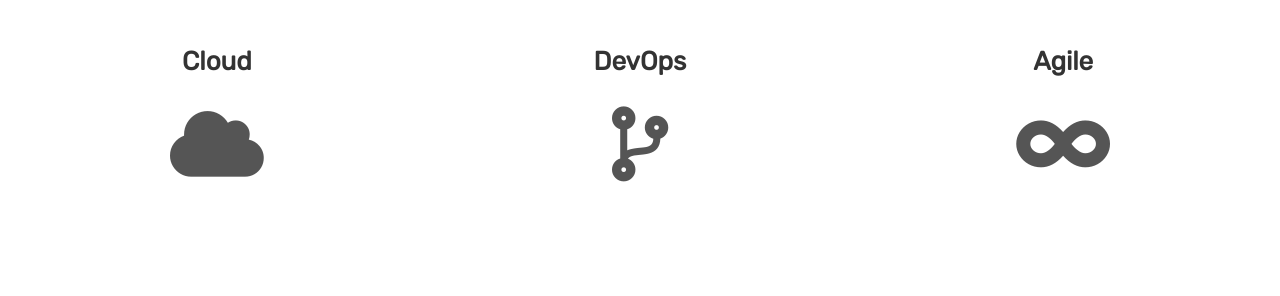
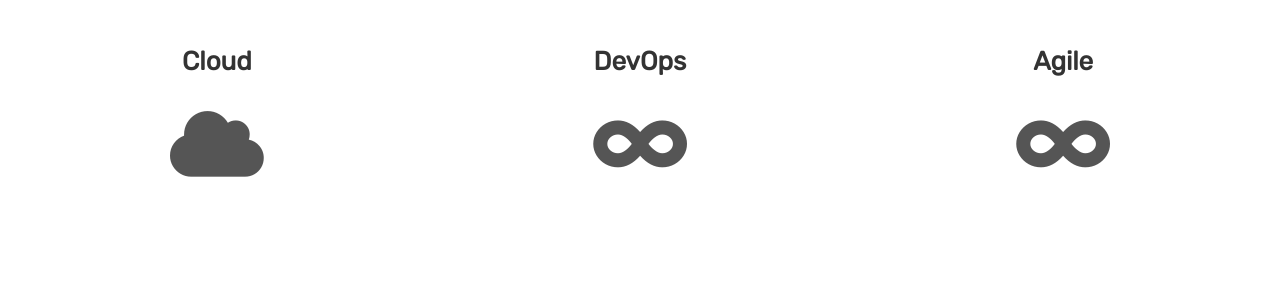
Before and after one commit to team-vrock/jekyll-theme-vrock, a Jekyll site: the page built from index.html, in a window 1280 px wide. Shown: the part 1158-1454 px from the top of the page. Built offline with Jekyll 4.4.1, drawn with Linux system fonts in a browser that asks for light colours; comment, search, counter and statistics services are not loaded.

```diff
--- a/_includes/about.html
+++ b/_includes/about.html
@@ -10,11 +10,12 @@
     </div>
     <div class="tech">
       <h2>DevOps</h2>
-      <i class="fas fa-code-branch"></i>
+      <i class="fas fa-infinity"></i>
       <p></p>
     </div>
     <div class="tech">
       <h2>Agile</h2>
+      <div background-image: url("/assets/img/icon-agile.png");></div>
       <i class="fas fa-infinity"></i>
       <p></p>
     </div>
```
Also changed, not shown: assets/img/icon-agile.png (added).
